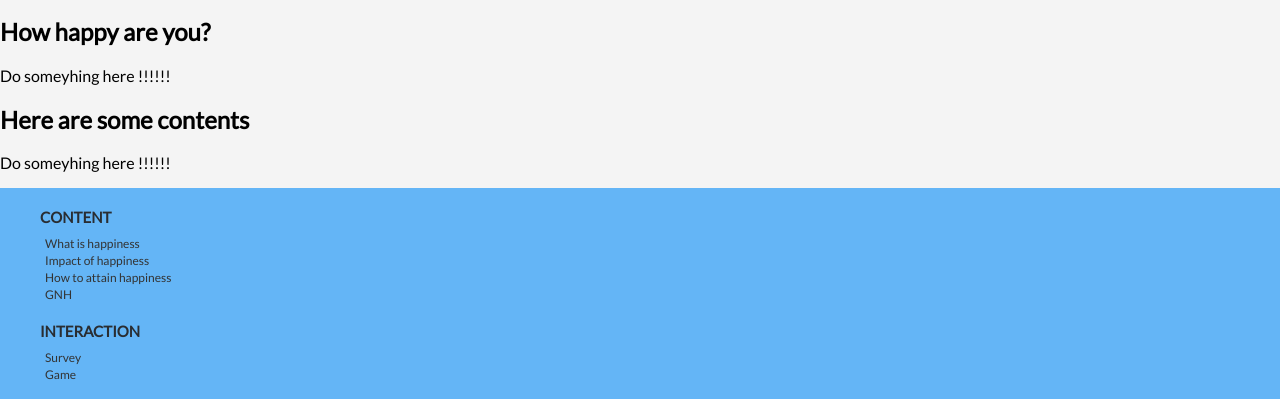
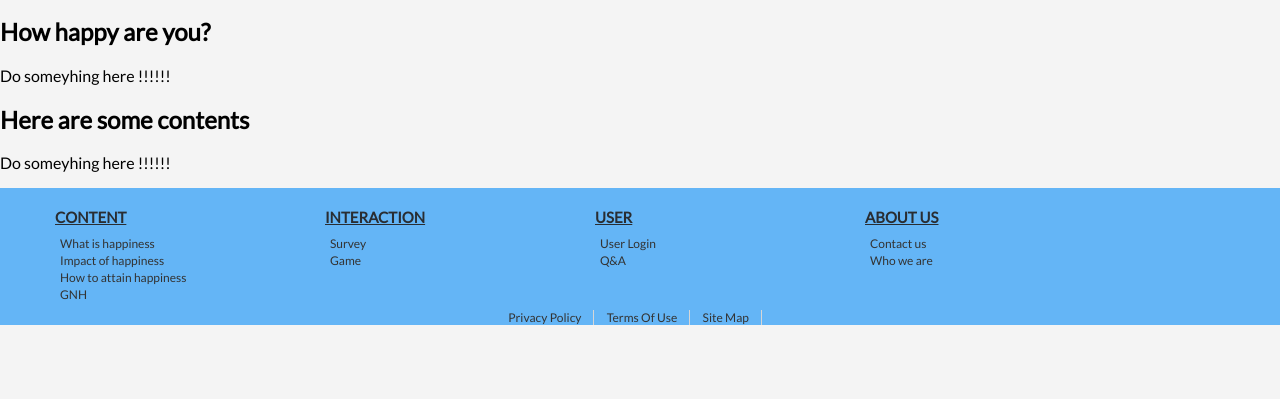
Before and after one commit to anggelaho/happiness, a plain HTML site: page index.html in a window 1280 px wide. Shown: the part 371-770 px from the top of the page. Drawn offline with Linux system fonts and the light colour scheme.

Commit message:
Update style.css

```diff
--- a/css/style.css
+++ b/css/style.css
@@ -39,6 +39,7 @@ nav {
   background: #64b5f6;
   top:0px;
   padding: 10px;
+  z-index:100;
 }
 
 nav ul{
@@ -112,17 +113,13 @@ nav li a:hover,nav li material-icons.a:hover{
   position:static;
 }
 
-.footer-left {
-  width: 300px;
-  height: auto;
-  float: left;
-  border: 1px solid black;
-}
-
 .footer-box {
-  height: auto;
-  margin: auto;
-  margin-bottom: 20px;
+	width: 20%;
+    height: auto;
+	float: left;
+    position: relative;
+    padding-right: 15px;
+    padding-left: 15px;
 }
 
 .footer-box h6 {
@@ -133,6 +130,7 @@ nav li a:hover,nav li material-icons.a:hover{
   font-weight: bold;
   text-transform: uppercase;
   padding-bottom: 8px;
+	text-decoration:underline;
 }
 
 .footer-box ul {
```
